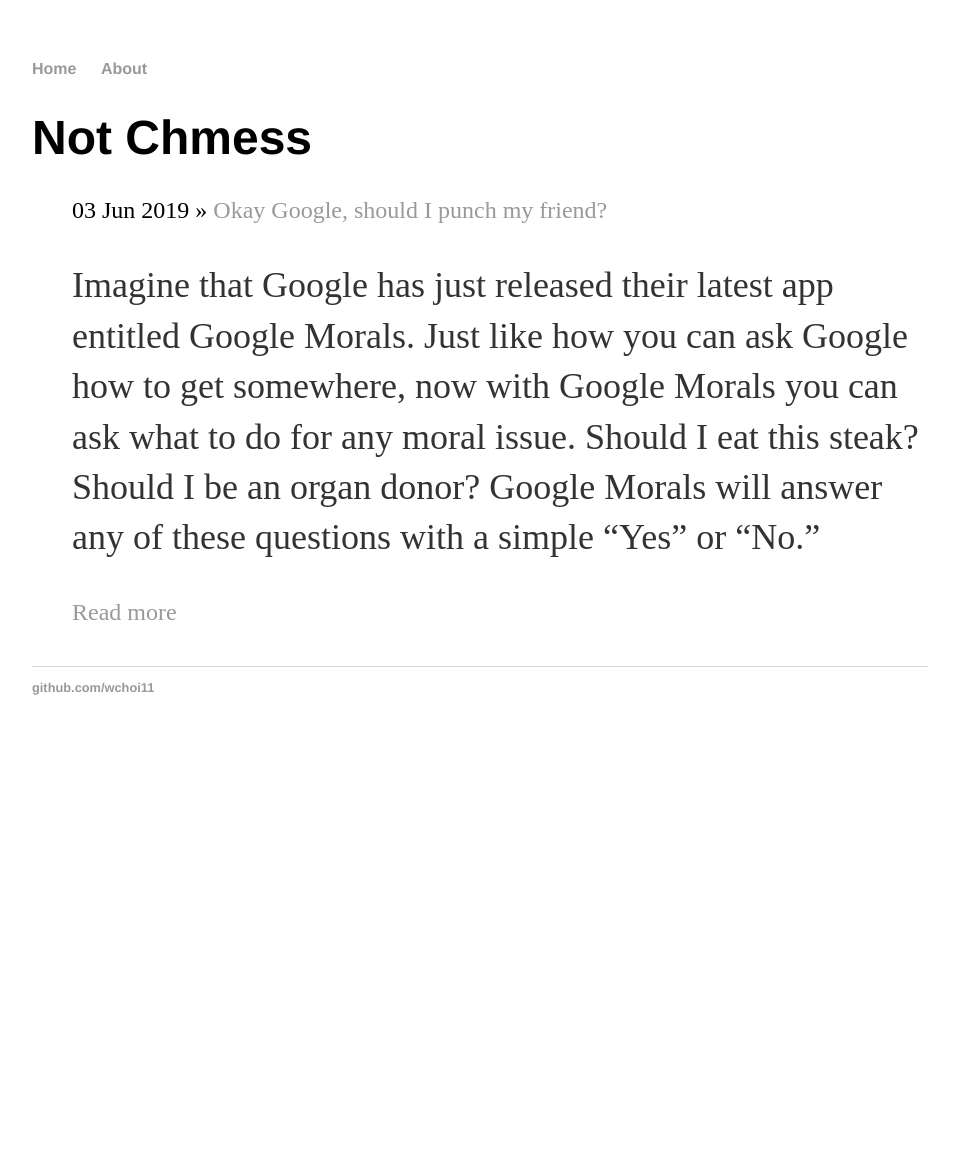
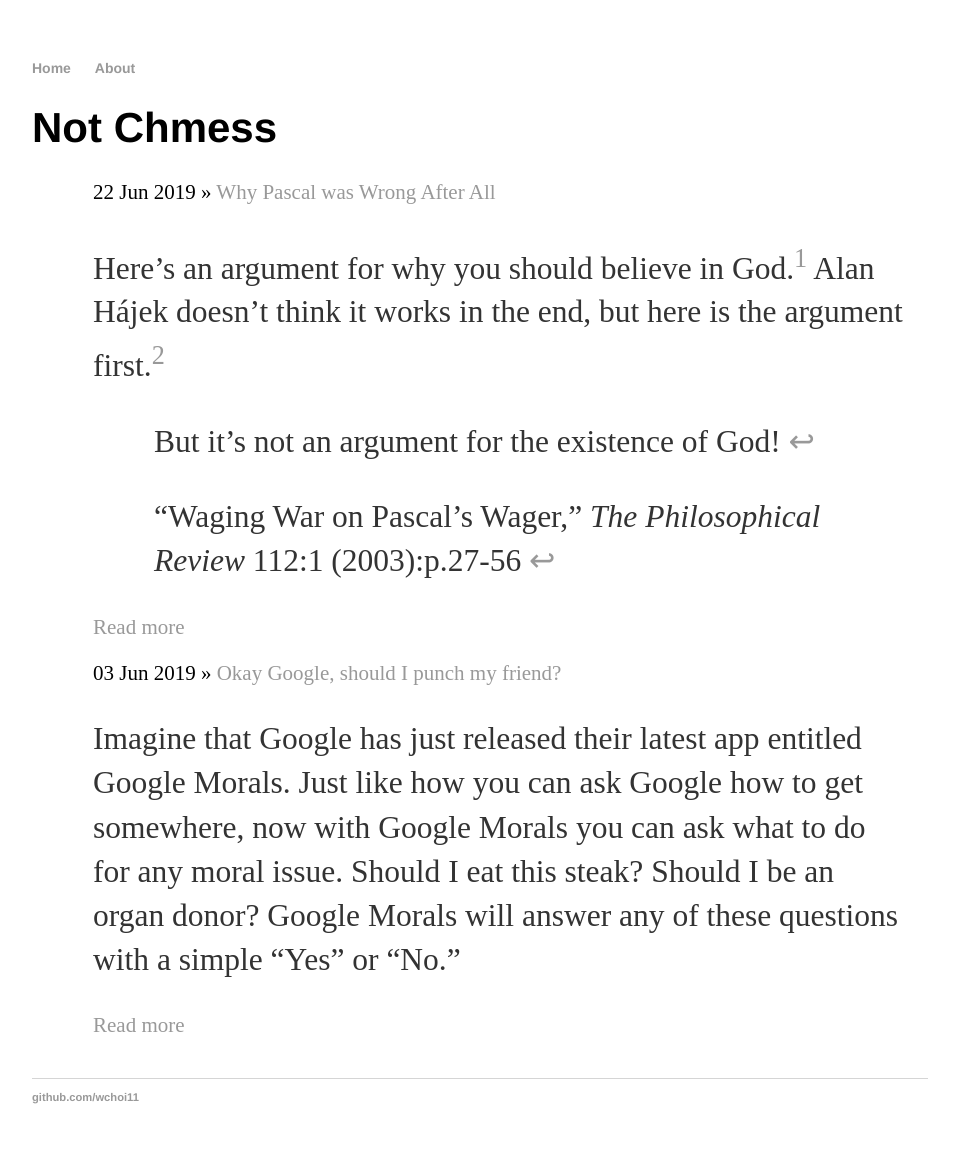
Before and after one commit to wchoi11/notchmess, a Jekyll site: the page built from index.html, in a window 1280 px wide. Shown: the whole page, without its empty margins (160-1119 px from the left). Built offline with Jekyll 4.4.1, drawn with Linux system fonts in a browser that asks for light colours; before the commit the page ends 900 px from its top, so only the background shows below that; some of the changed lines change nothing that is shown.

```diff
--- a/_layouts/default.html
+++ b/_layouts/default.html
@@ -5,6 +5,15 @@
 		<!-- link to main stylesheet -->
 		<link rel="stylesheet" type="text/css" href="/notchmess/css/main.css">
 <!--		<link rel="stylesheet" href="{{ "/css/main.css, " | prepend: site.baseurl }}">-->
+		<script type="text/x-mathjax-config">
+			MathJax.Hub.Config({
+			  tex2jax: {
+				skipTags: ['script', 'noscript', 'style', 'textarea', 'pre'],
+				inlineMath: [['$','$']]
+			  }
+			});
+		</script>
+		<script src="https://cdn.mathjax.org/mathjax/latest/MathJax.js?config=TeX-AMS-MML_HTMLorMML" type="text/javascript"></script>
 	</head>
 	<body>
 		<nav>
--- /dev/null
+++ b/_posts/2019-06-22-waging-war-on-pascals-wager.md
@@ -0,0 +1,91 @@
+---
+layout: post
+title: "Why Pascal was Wrong After All"
+date: 2019-06-22
+---
+
+Here's an argument for why you should believe in God.[^existence] Alan Hájek doesn't think it works in the end, but here is the argument first.[^paper]
+
+No matter how committed of an atheist you might be, you should give some positive probability (just needs to be greater than 0) that God exists. Someone might give a one in a [Googol](https://simple.wikipedia.org/wiki/Googol) chance that God exists or you might think there's a very high probability that God exists. Regardless of what you believe, you should believe there's some probability greater than 0 that God exists. If you think the probability is 0, how are you so sure?
+
+[^existence]: But it's not an argument for the existence of God!
+[^paper]: "Waging War on Pascal's Wager," *The Philosophical Review* 112:1 (2003):p.27-56
+
+Granting this premise, here's all the possible outcomes for either wagering for God or wagering against God. I'll explain what the values mean in a second.
+
+Action ($\downarrow$)| God Exists | God Doesn't Exist
+:---: | :---: | :---:
+Wager for God  | $\infty$ | $f_1$
+Wager against God  | $f_2$ | $f_3$
+
+To wager for God means "adopting a certain set of practices and living the kind of life that fosters belief in God" for the rest of your life (p.28). This ensures no cheating by, for example, wagering for God only on Sundays. To fail to wager for God means to wager against God.
+
+Each action and outcome is associated with some utility value. You can think of it as a unit for measuring happiness. For example, if I wager for God and it turns out that God exists, I will (supposedly) be granted salvation, which is infinite utility. All other values ($f_1,\; \; f_2, \; \;f_3$) are some finite values that are not important enough to specify. We could imagine that $f_1$ and $f_2$ are negative and $f_3$ is positive, but the lesson will be that their actual values do not matter.
+
+Now granting that this table is correct, we have one more premise to think about. We should choose to do the action that has maximum expected utility. This should seem intuitive, but of course, you might have some objections to this premise.
+
+<details>
+<summary>Click here for an explanation of expectation</summary>
+
+Expectation or expected value is a weighted sum. It answers the question of what do we expect to happen when there are more than one possible outcomes for some action we take. To calculate expectation, we take each outcome and weight it by its corresponding probability of occurring. To find the expected utility of wagering for God, we would multiply the probability that God exists by $\infty$ and add the result of multiplying the probability that God doesn't exist by $f_1$. This sum would be $\infty$ so the expected utility of wagering for God is $\infty$.
+
+</details>
+<br/>
+Now, we have all 3 premises of Pascal's Wager: (i) we should give a positive probability to God's existence, (ii) the table, and (iii) we should do the action that has maximum expected utility. If we calculate the expected utility for each action from the table, wagering for God wins out because it has an expected utility of $\infty$ and wagering against God has some high finite expected utility at best.
+
+It's important to note here that anything multiplied by $\infty$ is still $\infty$ and anything added to $\infty$ is still $\infty$ so it doesn't matter how low of a probability you give to God's existence as long as it's greater than 0. This is why the actual values in the table do not matter. Infinity trumps all.
+
+Thus, we should wager for God because it has the highest expected utility. This is why you should believe in God.[^name_of_arg]
+
+[^name_of_arg]: This argument is called Pascal's Wager as mentioned before.
+
+Not convinced? There is a whole slew of arguments out there against each premise of the Wager. For example, "the many Gods objection" disputes that the table is exhaustive because there are many religions out there. How do we know which God to wager for? We might need to add rows for wagering for other Gods. Then, Pascal's Wager fails because it doesn't tell us which God to wager for.
+
+But Hájek thinks that the Wager fails at a more fundamental level.[^credit_is_due] He argues that the Wager is not a valid argument.
+
+[^credit_is_due]: Hájek credits Antony Duff and Richard C. Jeffrey for the origins of his argument.
+
+<details>
+<summary>Click here for an explanation of validity</summary>
+
+First, an argument is a list composed of some premises (there may be none!) and a conclusion. An argument is valid if its conclusion is always true when its premises are true. For example:
+
+1. If I am an egg, then I can fly.
+2. I am an egg.
+3. I can fly
+
+Our argument--though I agree looks absurd--is in fact valid. If premises 1 and 2 are true, there is no way 3 can be false. We think this argument is absurd because premises 1 and 2 are false. Then, we may call this argument unsound. A sound argument is a valid one, where its premises are also true. An unsound argument is valid but one or more of its premises are false.
+
+</details>
+<br/>
+By arguing for this claim, Hájek is avoiding spending any time on whether any of the premises are false. He is granting any defender of the Wager all the premises but still showing that the argument fails. He's essentially beating them at their own game. How cool is that!
+
+Here's how it goes. What Hájek shows is that there are other actions (he calls these mixed strategies) that also have infinite expected utility.[^unclear] Then, wagering for God will not be the only action that has infinite expected utility so it won't be true that we should wager for God because it has the highest expected utility. We could instead do this other action that has infinite expected utility so it also has the highest expected utility.
+
+[^unclear]: It's unclear to me why this is not just another attack on premise 2 with the table. Isn't Hájek arguing that the table doesn't contain all possible actions? Mixed strategies are not included so the argument ends up being invalid? Maybe it's a bit of both?
+
+Notice here that this reasoning means the premises of the Wager could be all true but the conclusion false. It could be the case that we should do some mixed strategy because it also has the highest expected utility. Thus, the Wager is invalid.
+
+A mixed strategy is best explained with an example. For starters, let's say the strategy is that I flip a coin and wager for God if it lands heads and wager against God if it lands tails. Then, if we calculate the expected utility ($\; 0.5(p * \infty + (1-p) * f_1) + 0.5(p * f_2 + (1-p) * f_3) \;$), where p is the probability that we give to God existing, we get $\infty$! This mixed strategy of flipping the coin also has infinite expected utility like just wagering for God.
+
+But it gets worse. We can use other absurdly low-probability events in mixed strategies. One strategy could be wagering for God if I win the lottery and another could be wagering for God if an asteroid lands on top of me today. These all have infinite expected utility so it isn't the case that we should simply wager for God. There's no reason to simpy wager for God over all these mixed strategies. They all have the same expected utility of infinity.
+
+If you think this is bad for Pascal, it gets even worse. As Hájek points out, every action we take is a mixed strategy. There's a positive probability that you'll wager for God by the time you finish reading this sentence. Thus, the act of reading that sentence had infinite expected utility. By similar reasoning, every action has infinite expected utility. It seems like things have really gone off the rails now.
+
+But not all is lost. Hájek swoops to the rescue here, offering 4 different reformulations of the Wager that don't fall victim to the mixed strategies objection. I won't go into all of them (they do get a bit technical), but the idea is to give the utility of salvation a "finite-looking gloss" (p.35). This means the reformulation must satisfy two conditions as Hájek specifies: (i) the utility of salvation "must completely override" any other utilities and (ii) we should be able to distinguish the expected utility of wagering for God from the expected utility of any mixed strategy (p.35).
+
+The second condition is really the important one here because the mixed strategy objection is fatal to the Wager. If the expected utilities are different, then we could argue that wagering for God has the highest expected utility.
+
+The first condition ensures that Hájek is consistent with Pascal's view on salvation. Salvation must be the best possible thing so it should be far greater than any other utility. This is why we assigned salvation infinite utility before. The first condition also ensures that no matter what probability we assign to God's existence the utility of salvation is still far greater than any other utility when we calculate expected utility. This was the original trick behind the Wager to make wagering for God have the higest expected utility.
+
+Here's one reformulation, which I think is hacky. Consider all the people ( who live(d/s/?) in the past, present, and future) and get the lowest probability that someone attribute(d/s/?) to the existence of God. Let's call this probability p. Then, we can find a $f_0$ (with some light arithmetic) such that $p * f_0 + (1-p) * f_1 > p * f_3 + (1-p) * f_4$. In other words, a $f_0$ such that even with this lowest probability the expected utility of wagering for God wins out. Then, everyone (again past, present, or future) should wager for God because the expected utility of wagering for God is highest for everyone's probability that God exists.
+
+This satisfies both of the conditions from before. The utility of salvation ($f_0$) overrides all other utlities because we picked it this way, and we can distinguish the expeected utility of wagering for God from the expected utility of any mixed strategy. Pick any event with probability $q$ ($q>0$) for a mixed strategy. Then, its expectation is $q * (p * f_0 + (1-p) * f_1) + (1-q) * (p * f_3 + (1-p) * f_4)$, which is less than the expected utility of wagering for God.
+<!-- Explain why less than expectation for wagering? We have q parts of a and (1-q) parts of b, but one whole a is still larger than this sum because a > b. Mathemtically, (1-q) a > (1-q) b and q * a + (1-q) * a > q * a + (1-q) * b and a > q * a + (1-q) * b-->
+
+Hájek points out (and this goes for all the reformulations) that the problem with the reformulation is that the utility of salvation is not reflexive under addition. This is another way of saying that adding something makes it a different number. Remember, infinity is reflexive under addition because anything added to infinity is infinity. But if the utility of salvation is not reflexive under addition, salvation is now not the best thing possible because its utility could be even greater. This is more apparent with $f_0$ since it is finite.
+
+But it gets even worse if we think about why we can't just make the utility of salvation reflexive under addition. Then, it also becomes reflexive under multiplication, opening the door again to the mixed strategies objection.
+<!-- Explain why reflexivity under multiplication follows -->
+
+<!-- Why not just give up on salvation having infite utility? B/c someone might object that having finite utility over an infinte time still becomes infinite utility so either we shouldn't wager for God or we start to challenge some theological thoughts about heaven (one being that the afterlife is not eternal) -->
--- a/css/main.css
+++ b/css/main.css
@@ -1,7 +1,9 @@
 body {
     margin: 60px auto;
     width: 70%;
+    font-size: 14px;
 }
+
 nav ul, footer ul {
     font-family:'Helvetica', 'Arial', 'Sans-Serif';
     padding: 0px;
@@ -40,4 +42,5 @@
 
 ul.posts li {
     list-style: none;
+    margin: 1em;
 }
--- a/index.html
+++ b/index.html
@@ -11,8 +11,9 @@
   {% for post in site.posts %}
     <li>
         <span>{{ post.date | date_to_string }}</span> »
+<!--        Guillemet »«-->
         <a href="{{ post.url | prepend: site.baseurl}}" title="{{ post.title }}">{{ post.title }}</a>
-        {{ post.excerpt }}
+        <p>{{ post.excerpt }}</p>
         {% if post.excerpt != post.content %}
             <a href="{{ site.baseurl }}{{ post.url }}">Read more</a>
         {% endif %}
```
Also changed, not shown: README.md, 1 other file.
